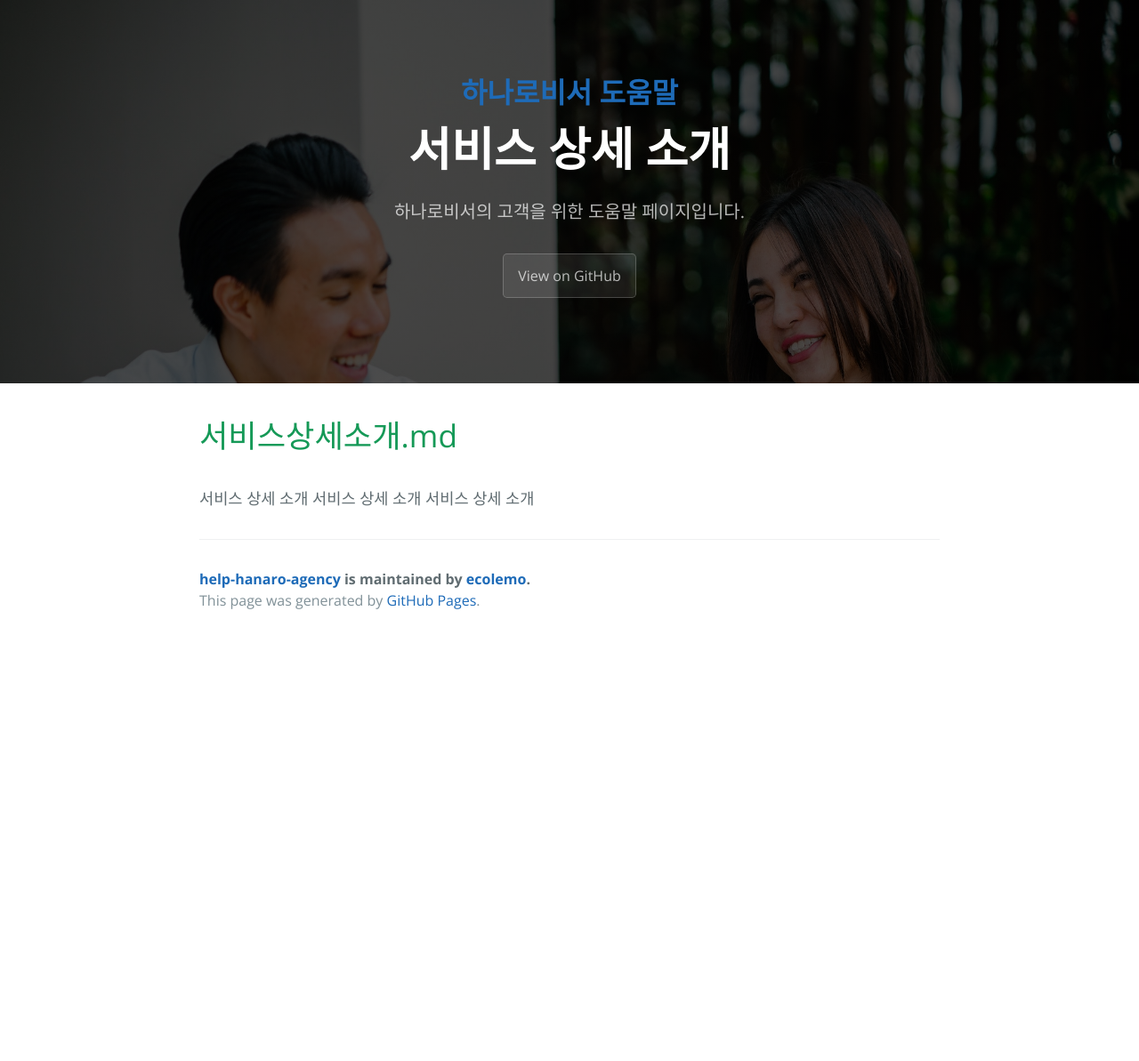
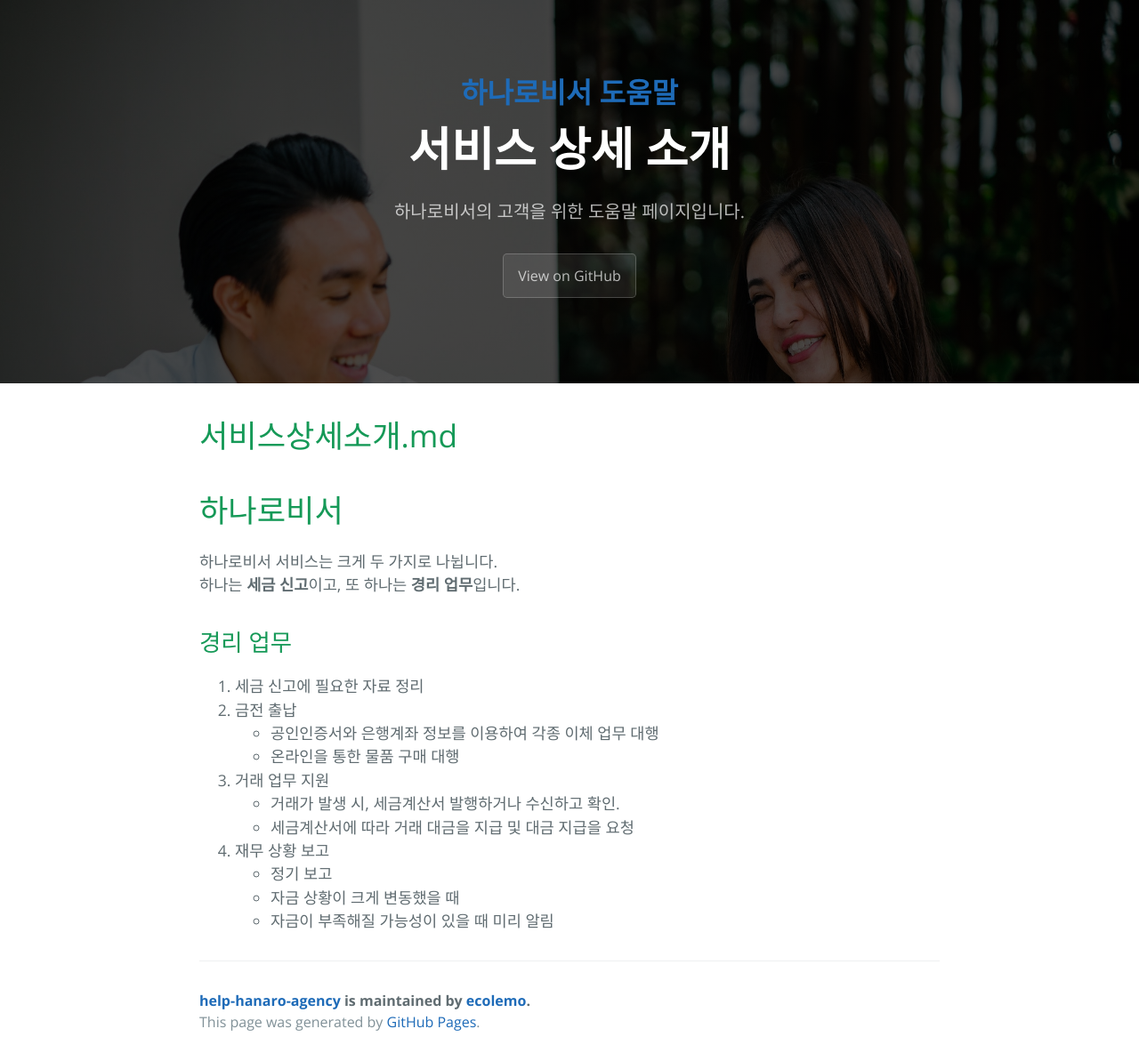
Before and after one commit to ecolemo/help-hanaro-agency, a Jekyll site: the page built from _helps/서비스상세소개.md, in a window 1280 px wide. Shown: the whole page at 89% size. Built offline with Jekyll 4.4.1, drawn with Linux system fonts in a browser that asks for light colours; before the commit the page ends 900 px from its top, so only the background shows below that.

Commit message:
Update 서비스상세소개.md

```diff
--- a/_helps/서비스상세소개.md
+++ b/_helps/서비스상세소개.md
@@ -1,5 +1,22 @@
 ---
 title: 서비스 상세 소개
-summary: 서비스 상세 소개 요약
+summary: 하나로비서 서비스는 크게 두 가지로 나뉩니다. 하나는 **세금 신고**이고, 또 하나는 **경리 업무**입니다.
 ---
-서비스 상세 소개 서비스 상세 소개 서비스 상세 소개
+
+# 하나로비서
+
+하나로비서 서비스는 크게 두 가지로 나뉩니다. <br>
+하나는 **세금 신고**이고, 또 하나는 **경리 업무**입니다.
+
+## 경리 업무
+1. 세금 신고에 필요한 자료 정리
+1. 금전 출납
+   - 공인인증서와 은행계좌 정보를 이용하여 각종 이체 업무 대행
+   - 온라인을 통한 물품 구매 대행
+1. 거래 업무 지원
+   - 거래가 발생 시, 세금계산서 발행하거나 수신하고 확인.
+   - 세금계산서에 따라 거래 대금을 지급 및 대금 지급을 요청
+1. 재무 상황 보고
+   - 정기 보고
+   - 자금 상황이 크게 변동했을 때
+   - 자금이 부족해질 가능성이 있을 때 미리 알림
```
